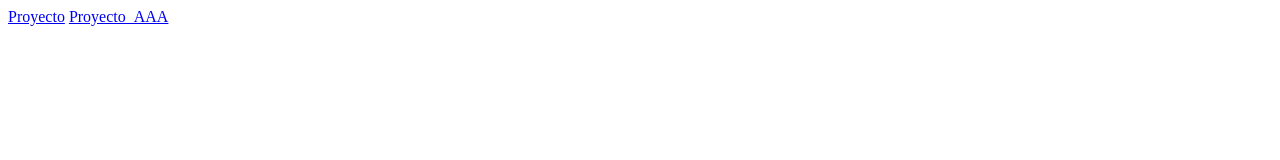
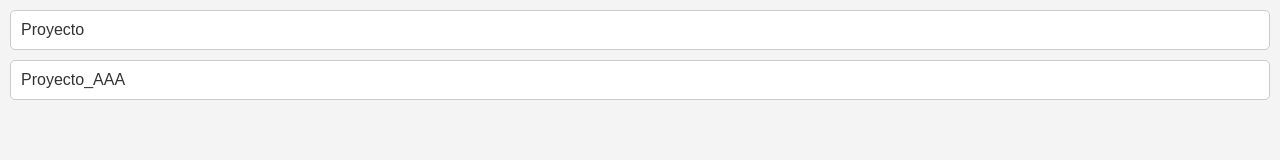
Before and after one commit to TrumpetGirl/Proyecto, a plain HTML site: page index.html in a window 1280 px wide. Drawn offline with Linux system fonts and the light colour scheme.

Commit message:
index change

```diff
--- a/index.html
+++ b/index.html
@@ -4,6 +4,28 @@
     <meta charset="UTF-8">
     <meta name="viewport" content="width=device-width, initial-scale=1.0">
     <title>Index</title>
+    <style>
+        body {
+            font-family: Arial, sans-serif;
+            margin: 0;
+            padding: 0;
+            background-color: #f4f4f4;
+        }
+        a {
+            display: block;
+            padding: 10px;
+            margin: 10px;
+            text-decoration: none;
+            color: #333;
+            background-color: #fff;
+            border: 1px solid #ccc;
+            border-radius: 5px;
+            transition: background-color 0.3s ease;
+        }
+        a:hover {
+            background-color: #e0e0e0;
+        }
+    </style>
 </head>
 <body>
     <a href="Proyecto/university.html">Proyecto</a>
```
